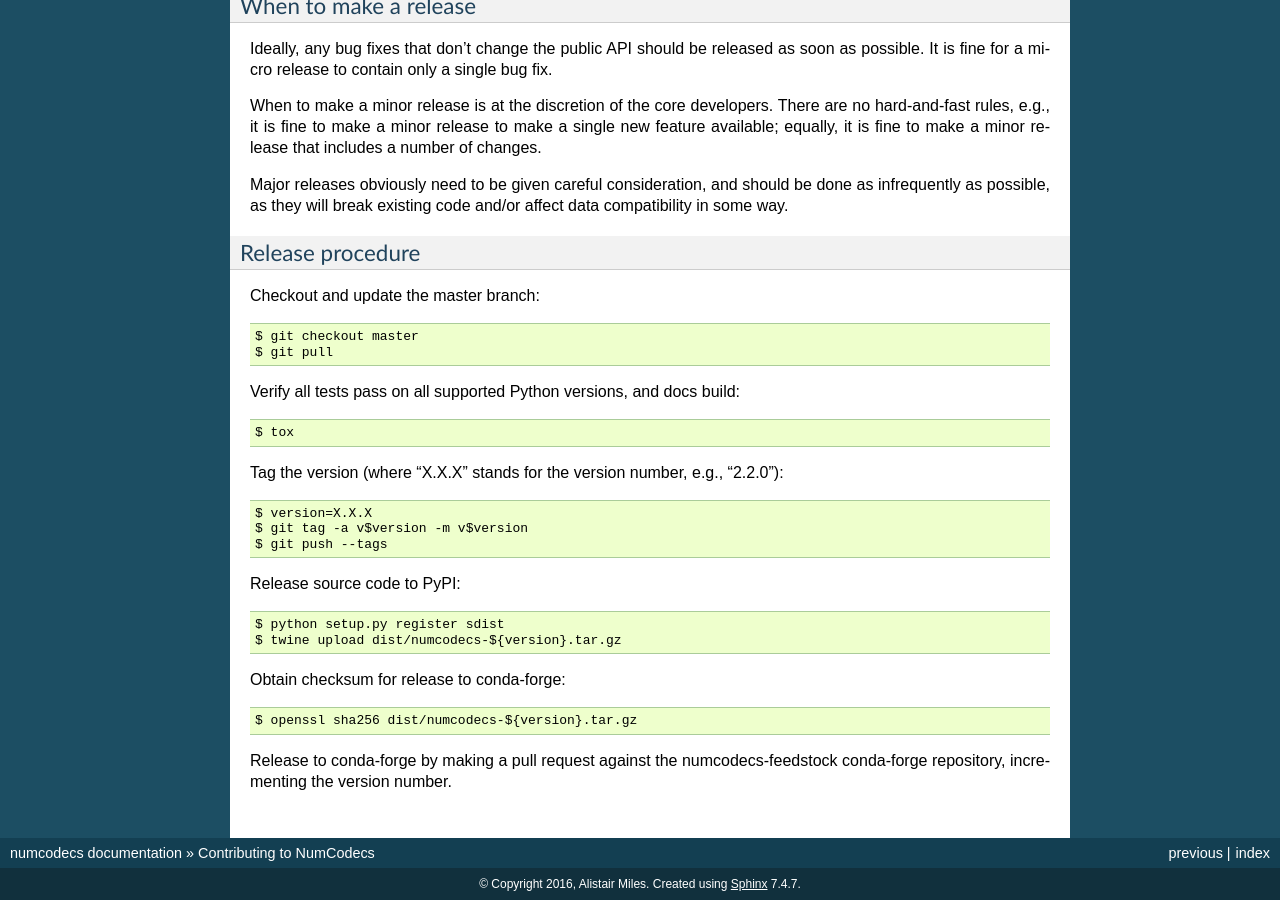
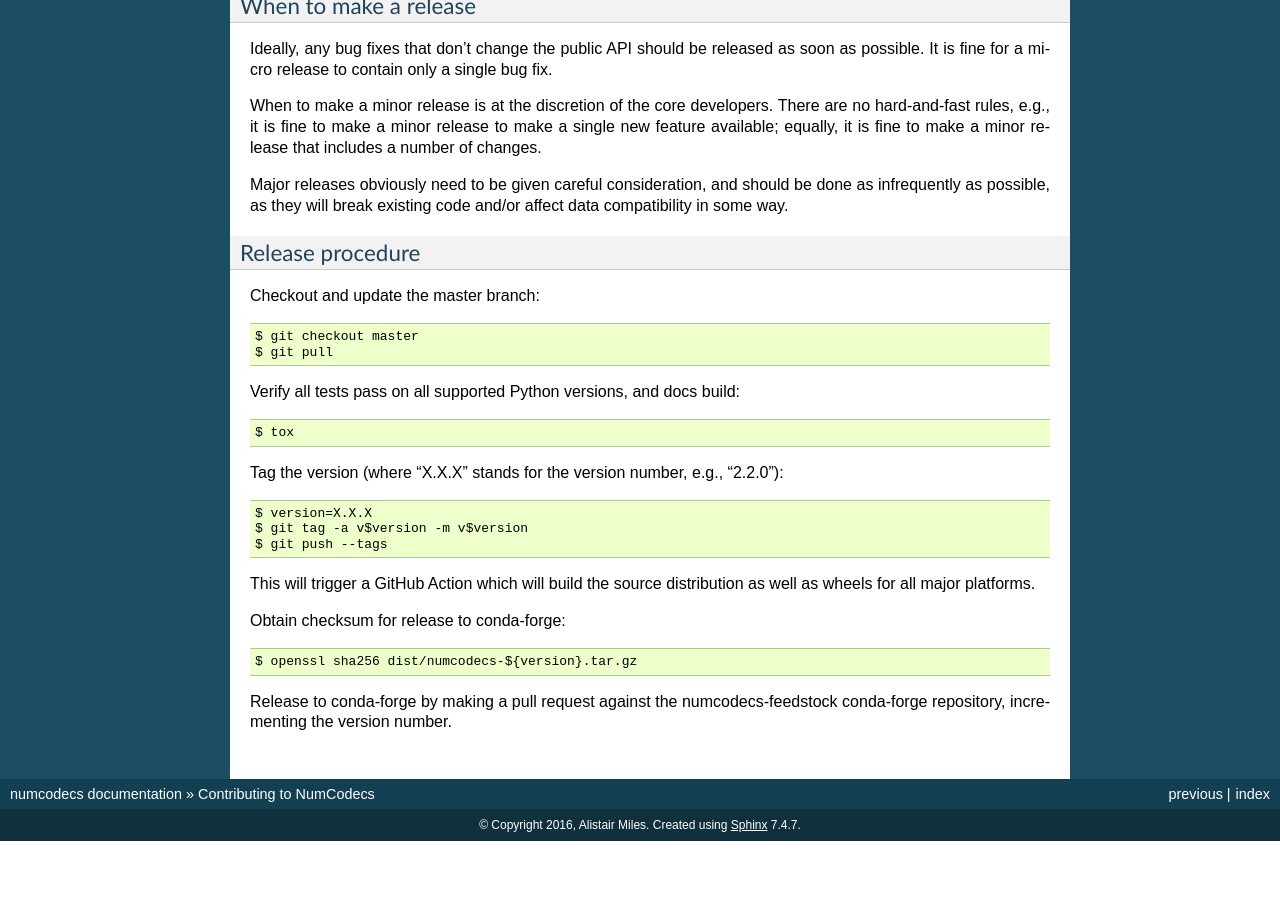
Before and after one commit to zarr-developers/numcodecs, a Sphinx documentation site: the page built from docs/contributing.rst, in a window 1280 px wide and 900 px high, scrolled down 4828 px. Built offline with Sphinx 7.4.7, drawn with Linux system fonts in a browser that asks for light colours; pages that are not in the unit, such as notebooks, are missing from menus; the version number could not be read and is left out; after the commit the page ends 5669 px from its top, so only the background shows below that.

Commit message:
Update docs regarding wheels

```diff
--- a/docs/contributing.rst
+++ b/docs/contributing.rst
@@ -305,10 +305,8 @@ Tag the version (where "X.X.X" stands for the version number, e.g., "2.2.0")::
     $ git tag -a v$version -m v$version
     $ git push --tags
 
-Release source code to PyPI::
-
-    $ python setup.py register sdist
-    $ twine upload dist/numcodecs-${version}.tar.gz
+This will trigger a GitHub Action which will build the source
+distribution as well as wheels for all major platforms.
 
 Obtain checksum for release to conda-forge::
 
--- a/docs/index.rst
+++ b/docs/index.rst
@@ -24,7 +24,9 @@ Alternatively, install via conda::
     $ conda install -c conda-forge numcodecs
 
 Numcodecs includes a C extension providing integration with the Blosc_
-library. Installing via conda will install a pre-compiled binary distribution.
+library. Wheels are available for most platforms.
+
+Installing a wheel or via conda will install a pre-compiled binary distribution.
 However, if you have a newer CPU that supports the AVX2 instruction set (e.g.,
 Intel Haswell, Broadwell or Skylake) then installing via pip is preferable,
 because this will compile the Blosc library from source with optimisations
--- a/release.txt
+++ /dev/null
@@ -1,4 +0,0 @@
-# version=x.x.x
-echo $version
-git tag -a v$version -m v$version
-# check that github actions have successfully deploy
```
Also changed, not shown: other parts of docs/index.rst (+1 -1 lines).
